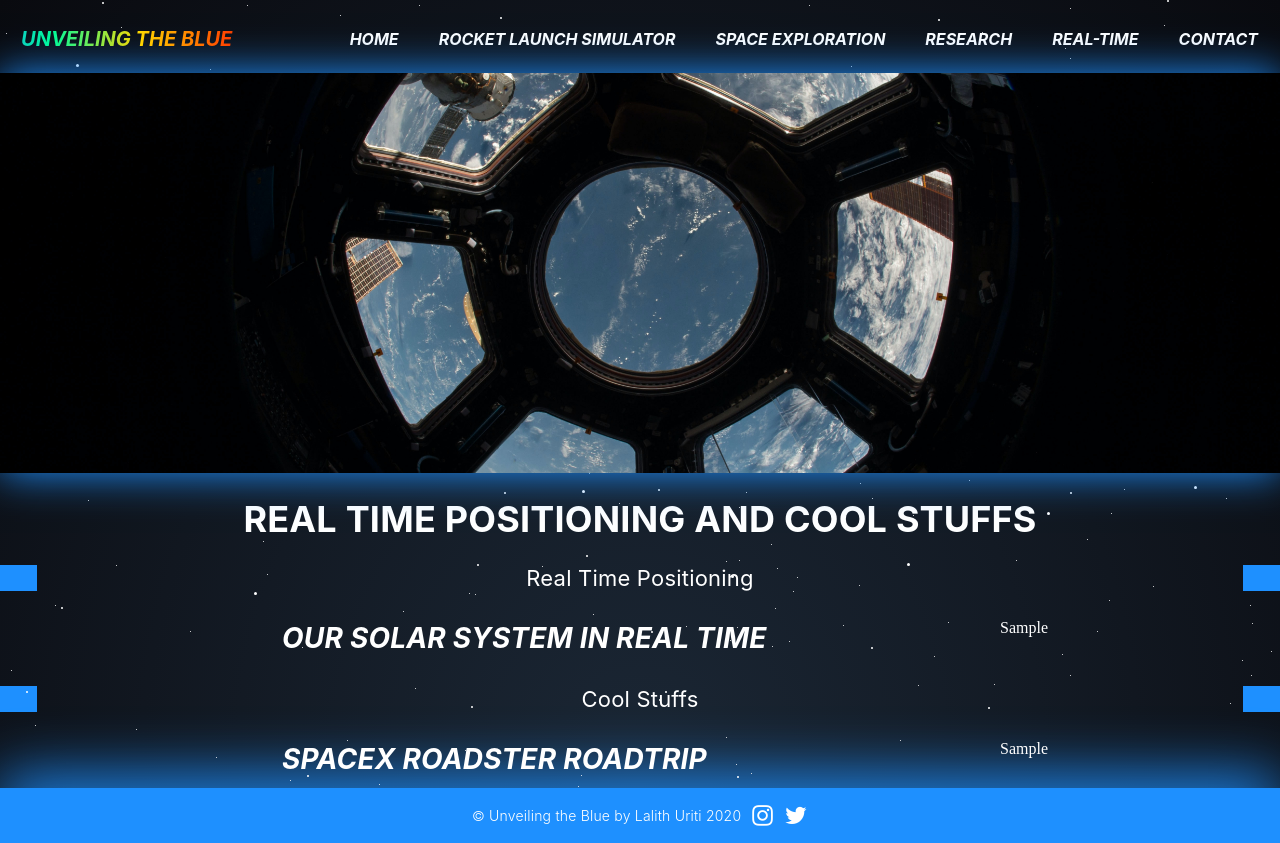
After one commit to lalithu/UnveilingTheBlue_, a Django app: template UnveilingTheBlue/BluePages/templates/BluePages/realtime.html in a window 1280 px wide. The commit adds this page. Run offline with Django 3.2, Linux system fonts and the light colour scheme; the template is opened without the code that fills it: most values are stand-ins (such as "Sample title", 1, 10 or a date in 2020).

Commit message:
Real-Time

```diff
--- a/UnveilingTheBlue/BluePages/templates/BluePages/base.html
+++ b/UnveilingTheBlue/BluePages/templates/BluePages/base.html
@@ -36,7 +36,7 @@
                     </div>
 
                     <div class="nav-link-wrapper">
-                        <a href="{% url 'astronomy' %}">Rocket Launch Simulator</a>
+                        <a href="{% url 'simulator' %}">Rocket Launch Simulator</a>
                     </div>
 
                     <div class="nav-link-wrapper">
@@ -48,7 +48,7 @@
                     </div>
 
                     <div class="nav-link-wrapper">
-                        <a href="{% url 'blog' %}">Real-Time</a>
+                        <a href="{% url 'realtime' %}">Real-Time</a>
                     </div>
 
                     <div class="nav-link-wrapper">
--- /dev/null
+++ b/UnveilingTheBlue/BluePages/templates/BluePages/realtime.html
@@ -0,0 +1,39 @@
+{% extends 'BLuePages/base.html' %}
+{% load static %}
+
+{% block content %}
+
+<div class="home-image">
+    <div class="home-images-wrapper">
+        <!--<img class="home-image-wrapper"src="images/m87.jpg" alt="Image taken of blackhole at the center of galaxy M87">-->
+        <div class="home-image-wrapper-Blog"></div>
+    </div>
+</div>
+
+<div>
+    <h1 class="aBriefHistoryOfAstronomy"><span>Real Time Positioning</span><span> and Cool Stuffs</span></h1>
+</div>
+
+<div>
+    <h2 class="whereItAllBegan">Real Time Positioning</h2>
+</div>
+
+<article>
+    <div class="article-title">Our Solar System in Real Time</div>
+    {% autoescape off %}
+    {{ solarsys_div }}
+    {% endautoescape %}
+</article>
+
+<div>
+    <h2 class="whereItAllBegan">Cool Stuffs</h2>
+</div>
+
+<article>
+    <div class="article-title">SpaceX Roadster Roadtrip</div>
+    {% autoescape off %}
+    {{ frame_div }}
+    {% endautoescape %}
+</article>
+
+{% endblock %}
--- a/UnveilingTheBlue/UnveilingTheBlue/urls.py
+++ b/UnveilingTheBlue/UnveilingTheBlue/urls.py
@@ -28,9 +28,9 @@ urlpatterns += staticfiles_urlpatterns()
 
 urlpatterns = [
     path('', views.home, name="index"),
-    path('astronomy.html', views.astronomy, name="astronomy"),
+    path('simulator.html', views.simulator, name="simulator"),
     path('spaceExploration.html', views.spaceExploration, name="spaceExploration"),
     path('astrodev.html', views.astrodev, name="astrodev"),
-    path('blog.html', views.blog, name="blog"),
+    path('realtime.html', views.realtime, name="realtime"),
     path('about.html', views.about, name="about"),
 ]
```
Also changed, not shown: UnveilingTheBlue/BluePages/templates/BluePages/blog.html (deleted, +0 -15 lines), UnveilingTheBlue/BluePages/views.py (+18 -16 lines), UnveilingTheBlue/BluePages/templates/BluePages/simulator.html (renamed from UnveilingTheBlue/BluePages/templates/BluePages/astronomy.html).
